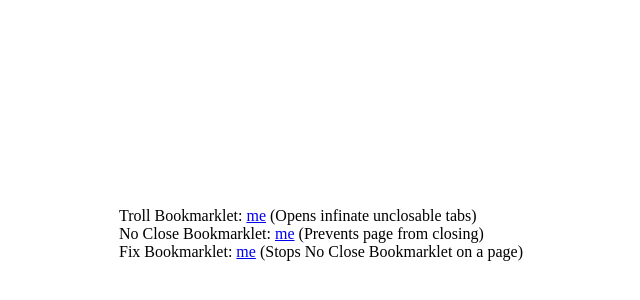
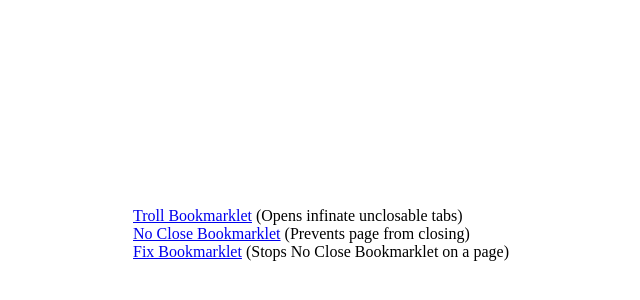
Before and after one commit to NoniBanoni/Bookmarklet, a plain HTML site: page index.html in a window 1280 px wide. Shown: the part 166-466 px from the top of the page, without its empty margins (319-959 px from the left). Drawn offline with Linux system fonts and the light colour scheme.

Commit message:
Update index.html

```diff
--- a/index.html
+++ b/index.html
@@ -14,10 +14,10 @@
 
   <body>
     <div id=centerPage>
-      <p>Troll Bookmarklet: <a href="javascript:(function(){var a=document.createElement('script');a.setAttribute('src','https://cdn.jsdelivr.net/gh/NoniBanoni/Bookmarklets/troll.js');document.body.appendChild(a);}());
-">me</a> (Opens infinate unclosable tabs)<br>No Close Bookmarklet: <a href="javascript:(function(){var a=document.createElement('script');a.setAttribute('src','https://cdn.jsdelivr.net/gh/NoniBanoni/Bookmarklets/noClose.js');document.body.appendChild(a);}());
-">me</a> (Prevents page from closing)<br>Fix Bookmarklet: <a href="javascript:(function(){var a=document.createElement('script');a.setAttribute('src','https://cdn.jsdelivr.net/gh/NoniBanoni/Bookmarklets/fix.js');document.body.appendChild(a);}());
-">me</a> (Stops No Close Bookmarklet on a page)</p>
+      <p><a href="javascript:(function(){var a=document.createElement('script');a.setAttribute('src','https://cdn.jsdelivr.net/gh/NoniBanoni/Bookmarklets/troll.js');document.body.appendChild(a);}());
+">Troll Bookmarklet</a> (Opens infinate unclosable tabs)<br><a href="javascript:(function(){var a=document.createElement('script');a.setAttribute('src','https://cdn.jsdelivr.net/gh/NoniBanoni/Bookmarklets/noClose.js');document.body.appendChild(a);}());
+">No Close Bookmarklet</a> (Prevents page from closing)<br><a href="javascript:(function(){var a=document.createElement('script');a.setAttribute('src','https://cdn.jsdelivr.net/gh/NoniBanoni/Bookmarklets/fix.js');document.body.appendChild(a);}());
+">Fix Bookmarklet</a> (Stops No Close Bookmarklet on a page)</p>
     </div>
   </body>
 
```
